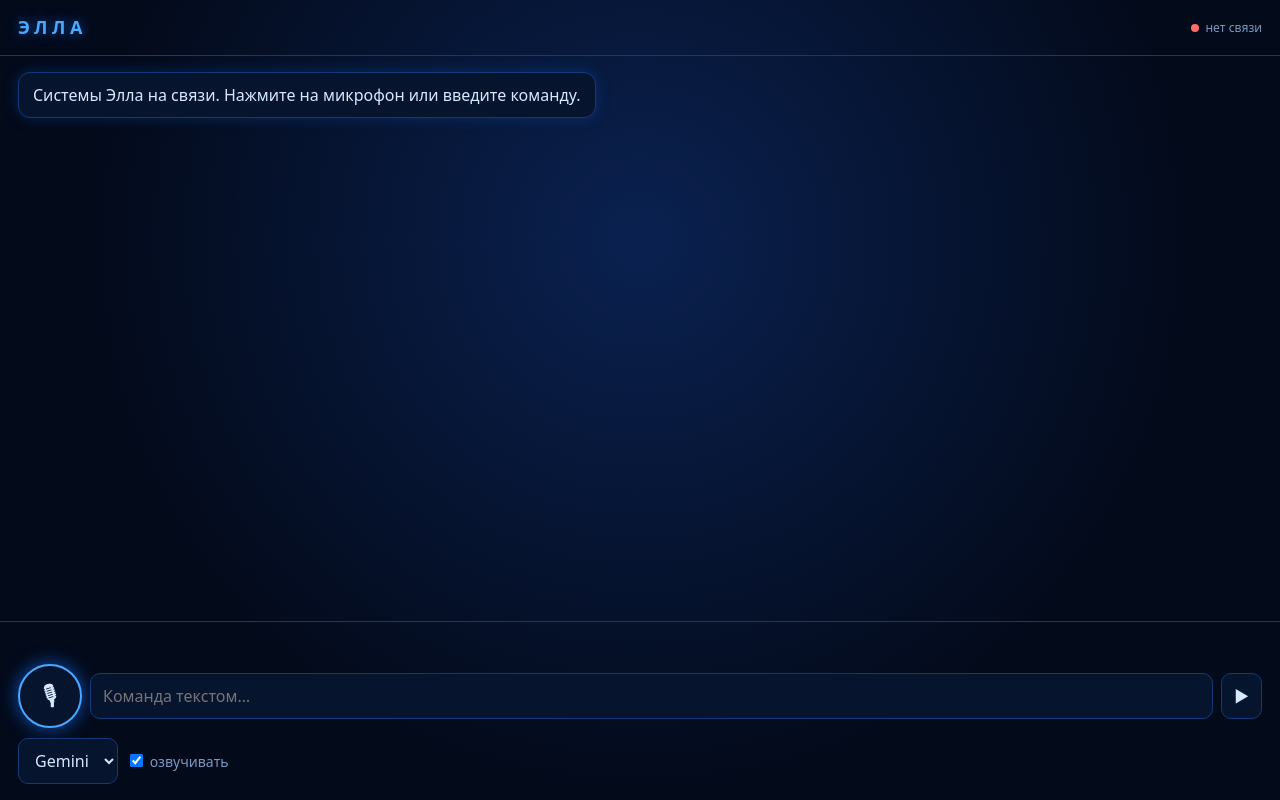
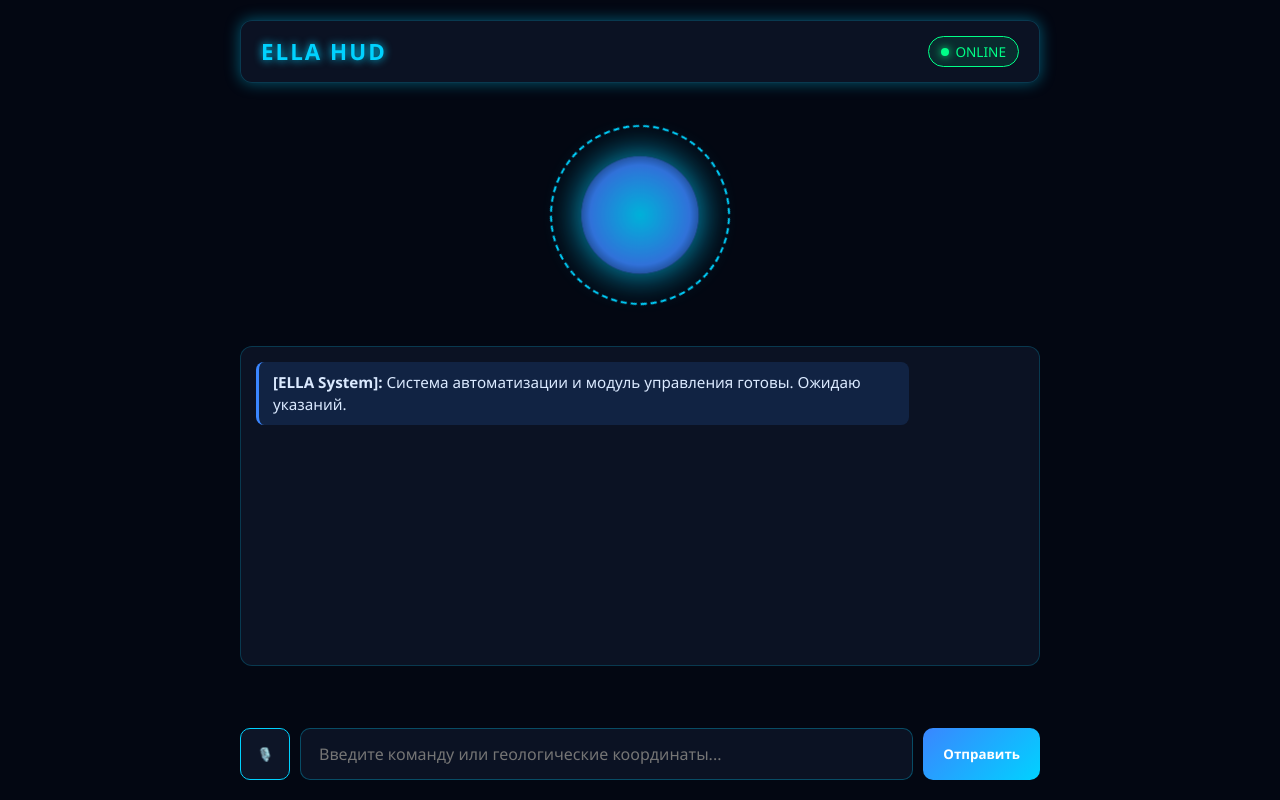
Before and after one commit to maks96-cyber/ella-backend, a website: page static/hud.html in a window 1280 px wide. Drawn offline with Linux system fonts and the light colour scheme; no server answers.

Commit message:
Update hud.html

```diff
--- a/static/hud.html
+++ b/static/hud.html
@@ -1,185 +1,300 @@
-<!doctype html>
+<!DOCTYPE html>
 <html lang="ru">
 <head>
-<meta charset="utf-8">
-<meta name="viewport" content="width=device-width, initial-scale=1, viewport-fit=cover">
-<title>Элла — HUD</title>
+    <meta charset="UTF-8">
+    <meta name="viewport" content="width=device-width, initial-scale=1.0">
+    <title>ELLA — AI Command Center</title>
     <style>
-:root{--bg:#030a1a;--panel:#07142e;--sap:#0f52ba;--glow:#4aa8ff;--txt:#d6eaff;--dim:#7c98c0;--bad:#ff6b6b;--ok:#4be3b0}
-*{box-sizing:border-box}
-html,body{height:100%;margin:0}
-body{background:radial-gradient(circle at 50% 30%,#0a2150 0%,var(--bg) 65%);color:var(--txt);
- font:16px/1.5 system-ui,-apple-system,"Segoe UI",Roboto,sans-serif;display:flex;flex-direction:column;
- padding:env(safe-area-inset-top,0) 0 env(safe-area-inset-bottom,0)}
-header{display:flex;justify-content:space-between;align-items:center;padding:14px 18px;border-bottom:1px solid #123a7a}
-h1{font-size:18px;letter-spacing:.25em;margin:0;color:var(--glow);text-shadow:0 0 12px var(--sap)}
-#state{font-size:12px;color:var(--dim)}
-#state i{display:inline-block;width:8px;height:8px;border-radius:50%;background:var(--bad);margin-right:6px}
-#state.on i{background:var(--ok);box-shadow:0 0 8px var(--ok)}
-main{flex:1;overflow-y:auto;padding:16px 18px;display:flex;flex-direction:column;gap:10px}
-.msg{max-width:88%;padding:10px 14px;border-radius:12px;border:1px solid #123a7a;background:var(--panel);white-space:pre-wrap;word-break:break-word}
-.me{align-self:flex-end;border-color:var(--sap);background:#0b2a63}
-.ella{align-self:flex-start;box-shadow:0 0 14px rgba(15,82,186,.35)}
-.err{border-color:var(--bad);color:var(--bad)}
-.tool{align-self:flex-start;font-size:12px;color:var(--dim);padding:0 6px;margin-top:-4px}
-footer{padding:12px 18px 16px;border-top:1px solid #123a7a;display:flex;flex-direction:column;gap:10px}
-#live{min-height:20px;color:var(--dim);font-size:14px}
-.row{display:flex;gap:8px;align-items:center}
-input,select,button{font:inherit;color:var(--txt);background:var(--panel);border:1px solid #123a7a;border-radius:10px;padding:10px 12px}
-input{flex:1;min-width:0}
-button{cursor:pointer}
-#mic{width:64px;height:64px;border-radius:50%;border:2px solid var(--glow);box-shadow:0 0 18px var(--sap);font-size:26px;padding:0;flex:none}
-#mic.rec{background:var(--sap);animation:pulse 1.2s infinite}
-@keyframes pulse{50%{box-shadow:0 0 34px var(--glow)}}
-#login{position:fixed;inset:0;background:rgba(3,10,26,.96);display:none;align-items:center;justify-content:center;padding:24px;z-index:5}
-#login .box{width:100%;max-width:360px;display:flex;flex-direction:column;gap:12px}
-#loginErr{color:var(--bad);min-height:20px;font-size:14px}
+        :root {
+            --bg-color: #030712;
+            --accent-blue: #00d2ff;
+            --accent-sapphire: #3a86ff;
+            --glow-color: rgba(0, 210, 255, 0.4);
+            --text-color: #e2e8f0;
+            --panel-bg: rgba(15, 23, 42, 0.75);
+        }
+
+        * {
+            box-sizing: border-box;
+            margin: 0;
+            padding: 0;
+            font-family: 'Segoe UI', Roboto, Helvetica, Arial, sans-serif;
+        }
+
+        body {
+            background-color: var(--bg-color);
+            color: var(--text-color);
+            min-height: 100vh;
+            display: flex;
+            flex-direction: column;
+            align-items: center;
+            justify-content: space-between;
+            padding: 20px;
+            overflow-x: hidden;
+        }
+
+        /* HUD Header */
+        header {
+            width: 100%;
+            max-width: 800px;
+            display: flex;
+            justify-content: space-between;
+            align-items: center;
+            padding: 15px 20px;
+            background: var(--panel-bg);
+            border: 1px solid rgba(0, 210, 255, 0.2);
+            border-radius: 12px;
+            backdrop-filter: blur(10px);
+            box-shadow: 0 0 15px var(--glow-color);
+        }
+
+        .title {
+            font-size: 1.4rem;
+            font-weight: 700;
+            letter-spacing: 2px;
+            color: var(--accent-blue);
+            text-shadow: 0 0 8px var(--accent-blue);
+        }
+
+        .status-badge {
+            font-size: 0.85rem;
+            padding: 5px 12px;
+            border-radius: 20px;
+            background: rgba(0, 255, 136, 0.1);
+            color: #00ff88;
+            border: 1px solid #00ff88;
+            display: flex;
+            align-items: center;
+            gap: 6px;
+        }
+
+        .status-dot {
+            width: 8px;
+            height: 8px;
+            background-color: #00ff88;
+            border-radius: 50%;
+            box-shadow: 0 0 8px #00ff88;
+        }
+
+        /* Sapphire Core Animation */
+        .core-container {
+            position: relative;
+            margin: 30px 0;
+            display: flex;
+            justify-content: center;
+            align-items: center;
+        }
+
+        .core-ring {
+            width: 180px;
+            height: 180px;
+            border-radius: 50%;
+            border: 2px dashed var(--accent-blue);
+            animation: rotateRing 12s linear infinite;
+            position: absolute;
+        }
+
+        .core-glow {
+            width: 120px;
+            height: 120px;
+            border-radius: 50%;
+            background: radial-gradient(circle, var(--accent-blue) 0%, var(--accent-sapphire) 60%, transparent 100%);
+            box-shadow: 0 0 35px var(--accent-blue);
+            animation: pulseGlow 3s ease-in-out infinite alternate;
+        }
+
+        @keyframes rotateRing {
+            from { transform: rotate(0deg); }
+            to { transform: rotate(360deg); }
+        }
+
+        @keyframes pulseGlow {
+            0% { transform: scale(0.95); opacity: 0.8; }
+            100% { transform: scale(1.08); opacity: 1; box-shadow: 0 0 50px var(--accent-blue); }
+        }
+
+        /* Console Output */
+        .console {
+            width: 100%;
+            max-width: 800px;
+            height: 320px;
+            background: var(--panel-bg);
+            border: 1px solid rgba(0, 210, 255, 0.2);
+            border-radius: 12px;
+            padding: 15px;
+            overflow-y: auto;
+            backdrop-filter: blur(10px);
+            display: flex;
+            flex-direction: column;
+            gap: 12px;
+            margin-bottom: 20px;
+        }
+
+        .message {
+            padding: 10px 14px;
+            border-radius: 8px;
+            max-width: 85%;
+            font-size: 0.95rem;
+            line-height: 1.4;
+        }
+
+        .message.system {
+            align-self: flex-start;
+            background: rgba(58, 134, 255, 0.15);
+            border-left: 3px solid var(--accent-sapphire);
+            color: #dbeaff;
+        }
+
+        .message.user {
+            align-self: flex-end;
+            background: rgba(0, 210, 255, 0.2);
+            border-right: 3px solid var(--accent-blue);
+            color: #ffffff;
+        }
+
+        /* Input Controls */
+        .input-bar {
+            width: 100%;
+            max-width: 800px;
+            display: flex;
+            gap: 10px;
+        }
+
+        input[type="text"] {
+            flex: 1;
+            padding: 14px 18px;
+            background: var(--panel-bg);
+            border: 1px solid rgba(0, 210, 255, 0.3);
+            border-radius: 10px;
+            color: #fff;
+            font-size: 1rem;
+            outline: none;
+            backdrop-filter: blur(10px);
+        }
+
+        input[type="text"]:focus {
+            border-color: var(--accent-blue);
+            box-shadow: 0 0 10px var(--glow-color);
+        }
+
+        button {
+            padding: 14px 20px;
+            background: linear-gradient(135deg, var(--accent-sapphire), var(--accent-blue));
+            border: none;
+            border-radius: 10px;
+            color: #fff;
+            font-weight: 600;
+            cursor: pointer;
+            transition: all 0.2s ease;
+        }
+
+        button:hover {
+            opacity: 0.9;
+            box-shadow: 0 0 12px var(--glow-color);
+        }
+
+        .mic-btn {
+            background: rgba(15, 23, 42, 0.9);
+            border: 1px solid var(--accent-blue);
+            width: 50px;
+            display: flex;
+            justify-content: center;
+            align-items: center;
+        }
     </style>
 </head>
 <body>
-<header><h1>ЭЛЛА</h1><div id="state"><i></i><span>нет связи</span></div></header>
-<main id="log"></main>
-<footer>
- <div id="live"></div>
- <div class="row">
-  <button id="mic" title="Говорить" aria-label="Микрофон">🎙</button>
-  <input id="text" placeholder="Команда текстом…" autocomplete="off">
-  <button id="send">▶</button>
+
+    <header>
+        <div class="title">ELLA HUD</div>
+        <div class="status-badge">
+            <div class="status-dot"></div>
+            <span>ONLINE</span>
         </div>
- <div class="row">
-  <select id="provider"><option value="gemini">Gemini</option><option value="claude">Claude</option></select>
-  <label style="font-size:14px;color:var(--dim)"><input type="checkbox" id="speak" checked style="flex:none"> озвучивать</label>
+    </header>
+
+    <div class="core-container">
+        <div class="core-ring"></div>
+        <div class="core-glow"></div>
     </div>
-</footer>
-<div id="login"><div class="box">
- <h1>ДОСТУП</h1>
- <input id="pass" type="password" placeholder="Кодовая фраза" autocomplete="current-password">
- <button id="enter">Войти</button>
- <div id="loginErr"></div>
-</div></div>
+
+    <div class="console" id="console">
+        <div class="message system">
+            <strong>[ELLA System]:</strong> Система автоматизации и модуль управления готовы. Ожидаю указаний.
+        </div>
+    </div>
+
+    <div class="input-bar">
+        <button class="mic-btn" id="micBtn" onclick="toggleVoice()">🎙️</button>
+        <input type="text" id="userInput" placeholder="Введите команду или геологические координаты..." onkeypress="handleKeyPress(event)">
+        <button onclick="sendCommand()">Отправить</button>
+    </div>
 
     <script>
-"use strict";
-const $ = id => document.getElementById(id);
-const store = {
-  get(k){ try { return sessionStorage.getItem(k); } catch(e){ return null; } },
-  set(k,v){ try { sessionStorage.setItem(k,v); } catch(e){} }
-};
-let token = store.get("ella_token") || "";
-let sessionId = store.get("ella_sid");
-if (!sessionId) { sessionId = Math.random().toString(36).slice(2) + Date.now().toString(36); store.set("ella_sid", sessionId); }
+        const API_URL = "https://ella-backend-yq1s.onrender.com/command";
 
-function plain(t){                    // убираем markdown-разметку для показа
-  return String(t).replace(/\*\*|__|`/g, "").replace(/^\s*#+\s*/gm, "")
-    .replace(/^\s*[*-]\s+/gm, "• ").replace(/\*/g, "");
+        async function sendCommand() {
+            const input = document.getElementById("userInput");
+            const text = input.value.trim();
+            if (!text) return;
+
+            appendMessage("user", text);
+            input.value = "";
+
+            try {
+                const response = await fetch(API_URL, {
+                    method: "POST",
+                    headers: { "Content-Type": "application/json" },
+                    body: JSON.stringify({ command: text })
+                });
+
+                const data = await response.json();
+                appendMessage("system", data.response || JSON.stringify(data));
+            } catch (err) {
+                appendMessage("system", " Ошибка соединения с бэкендом: " + err.message);
             }
-function add(text, cls){
-  const d = document.createElement("div");
-  d.className = "msg " + cls;
-  d.textContent = cls === "ella" ? plain(text) : text;   // textContent — без XSS
-  $("log").appendChild(d);
-  $("log").scrollTop = $("log").scrollHeight;
-}
-function setState(on, label){
-  $("state").className = on ? "on" : "";
-  $("state").lastChild.textContent = label;
         }
 
-async function api(path, opts = {}){
-  const headers = Object.assign({"Content-Type":"application/json"}, opts.headers || {});
-  if (token) headers.Authorization = "Bearer " + token;
-  const r = await fetch(path, Object.assign({}, opts, {headers}));
-  if (r.status === 401) { showLogin(); throw new Error("Нужен вход"); }
-  const data = await r.json().catch(() => ({}));
-  if (!r.ok) throw new Error(data.response || ("Ошибка " + r.status));
-  return data;
+        function appendMessage(sender, text) {
+            const consoleBox = document.getElementById("console");
+            const msg = document.createElement("div");
+            msg.className = `message ${sender}`;
+            msg.innerHTML = `<strong>[${sender === 'user' ? 'Вы' : 'ELLA'}]:</strong> ${text}`;
+            consoleBox.appendChild(msg);
+            consoleBox.scrollTop = consoleBox.scrollHeight;
         }
 
-function showLogin(){ $("login").style.display = "flex"; $("pass").focus(); }
-
-async function login(){
-  $("loginErr").textContent = "";
-  try {
-    const r = await fetch("/auth/login", {method:"POST", headers:{"Content-Type":"application/json"},
-      body: JSON.stringify({passphrase: $("pass").value})});
-    const data = await r.json().catch(() => ({}));
-    if (!r.ok) { $("loginErr").textContent = data.response || "Не удалось войти"; return; }
-    token = data.token; store.set("ella_token", token);
-    $("pass").value = ""; $("login").style.display = "none";
-    await checkStatus();
-  } catch(e){ $("loginErr").textContent = "Нет связи с сервером"; }
+        function handleKeyPress(e) {
+            if (e.key === 'Enter') sendCommand();
         }
 
-async function checkStatus(){
-  try {
-    const s = await api("/status");
-    const active = s.modules.filter(m => m.status === "active").length;
-    setState(true, `онлайн · модулей: ${active}/${s.modules.length}`);
-  } catch(e){ setState(false, "нет связи"); }
+        // Voice Input Integration
+        function toggleVoice() {
+            if (!('webkitSpeechRecognition' in window) && !('SpeechRecognition' in window)) {
+                alert("Голосовой ввод не поддерживается вашим браузером.");
+                return;
             }
 
-// ---------- Озвучка (Web Speech API: speechSynthesis) ----------
-function speak(text){
-  if (!$("speak").checked || !("speechSynthesis" in window)) return;
-  speechSynthesis.cancel();
-  const clean = text.replace(/[*#`_>|]/g, " ").replace(/\s+/g, " ").slice(0, 1200);
-  const u = new SpeechSynthesisUtterance(clean);
-  u.lang = "ru-RU";
-  const v = speechSynthesis.getVoices().find(v => v.lang && v.lang.toLowerCase().startsWith("ru"));
-  if (v) u.voice = v;
-  speechSynthesis.speak(u);
+            const SpeechRecognition = window.SpeechRecognition || window.webkitSpeechRecognition;
+            const recognition = new SpeechRecognition();
+            recognition.lang = 'ru-RU';
+
+            recognition.onstart = () => {
+                document.getElementById("micBtn").style.borderColor = "#00ff88";
+            };
+
+            recognition.onresult = (event) => {
+                const transcript = event.results[0][0].transcript;
+                document.getElementById("userInput").value = transcript;
+                sendCommand();
+            };
+
+            recognition.onend = () => {
+                document.getElementById("micBtn").style.borderColor = "var(--accent-blue)";
+            };
+
+            recognition.start();
         }
-
-async function send(command){
-  command = command.trim();
-  if (!command) return;
-  add(command, "me");
-  $("text").value = ""; $("live").textContent = "Элла думает…";
-  try {
-    const r = await api("/command", {method:"POST", body: JSON.stringify(
-      {command, provider: $("provider").value, session_id: sessionId})});
-    add(r.response, "ella");
-    if (r.tools && r.tools.length) add("⚙ расчёт: " + [...new Set(r.tools)].join(", "), "tool");
-    speak(r.response);
-  } catch(e){ add(e.message, "err"); }
-  $("live").textContent = "";
-}
-
-// ---------- Распознавание речи (Web Speech API: SpeechRecognition) ----------
-const SR = window.SpeechRecognition || window.webkitSpeechRecognition;
-let rec = null, listening = false;
-if (SR) {
-  rec = new SR();
-  rec.lang = "ru-RU";
-  rec.interimResults = true;
-  rec.continuous = false;
-  rec.onresult = ev => {
-    let interim = "", final = "";
-    for (const res of ev.results) (res.isFinal ? (final += res[0].transcript) : (interim += res[0].transcript));
-    $("live").textContent = interim || final;
-    if (final) send(final);
-  };
-  rec.onerror = ev => { $("live").textContent = "Микрофон: " + ev.error; };
-  rec.onend = () => { listening = false; $("mic").classList.remove("rec"); };
-} else {
-  $("mic").disabled = true;
-  $("live").textContent = "Голосовой ввод не поддерживается этим браузером (нужен Chrome, Edge или Safari). Можно писать текстом.";
-}
-
-$("mic").onclick = () => {
-  if (!rec) return;
-  if (listening) { rec.stop(); return; }
-  if ("speechSynthesis" in window) speechSynthesis.cancel();   // не слушаем собственный голос
-  try { rec.start(); listening = true; $("mic").classList.add("rec"); $("live").textContent = "Слушаю…"; }
-  catch(e){ $("live").textContent = "Не удалось включить микрофон"; }
-};
-$("send").onclick = () => send($("text").value);
-$("text").onkeydown = e => { if (e.key === "Enter") send($("text").value); };
-$("enter").onclick = login;
-$("pass").onkeydown = e => { if (e.key === "Enter") login(); };
-
-checkStatus();
-add("Системы Элла на связи. Нажмите на микрофон или введите команду.", "ella");
     </script>
 </body>
 </html>
```
Lines whose indentation alone changed are shown as unchanged.
